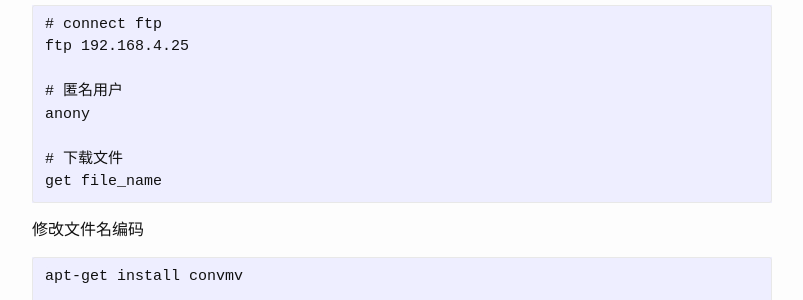
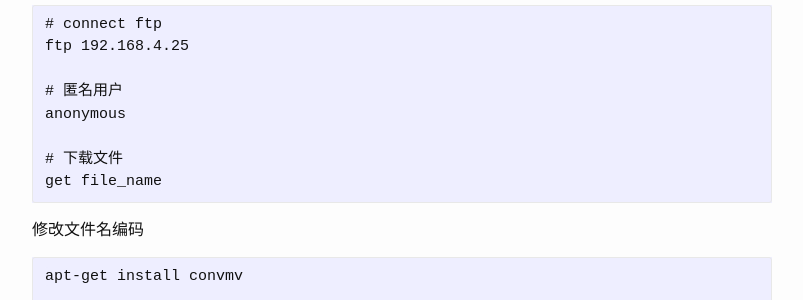
Before and after one commit to josephstalin117/josephstalin117.github.io, a Jekyll site: the page built from _posts/2016-04-04-linux.markdown, in a window 1280 px wide and 900 px high, scrolled down 13414 px. Shown: the part 244-544 px from the top of the window, without its empty margins (238-1041 px from the left). Built offline with Jekyll 4.4.1, drawn with Linux system fonts in a browser that asks for light colours.

Commit message:
udpate svn & vsftpd

````diff
--- a/_posts/2016-04-04-linux.markdown
+++ b/_posts/2016-04-04-linux.markdown
@@ -628,7 +628,7 @@
 ftp 192.168.4.25
 
 # 匿名用户
-anony
+anonymous
 
 # 下载文件
 get file_name
--- a/_posts/2018-12-26-svn.markdown
+++ b/_posts/2018-12-26-svn.markdown
@@ -22,7 +22,7 @@
 
 启动svn
 ```
-svnserve -d -r 目录 --listen-port 端口号
+svnserve -d -r 目录 --listen-port 端口号(3690)
 ```
 
 提交代码
````
